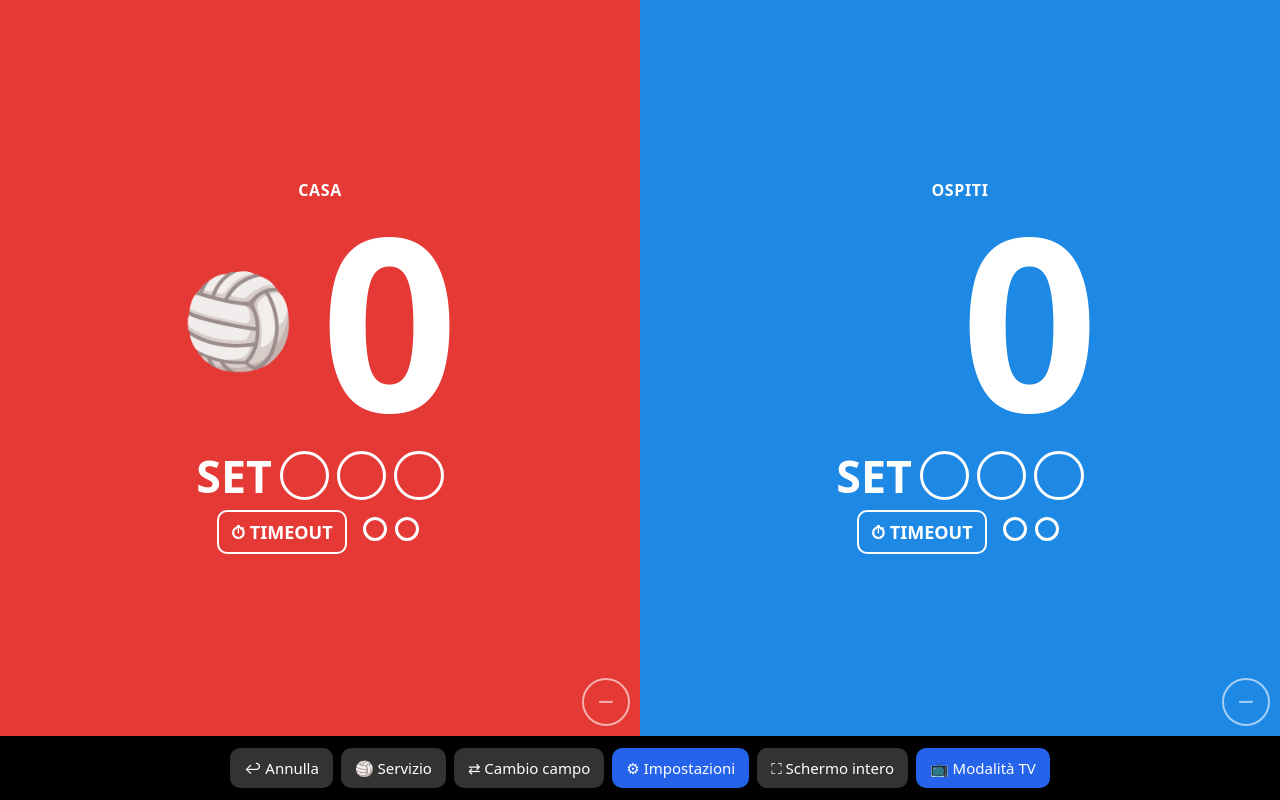
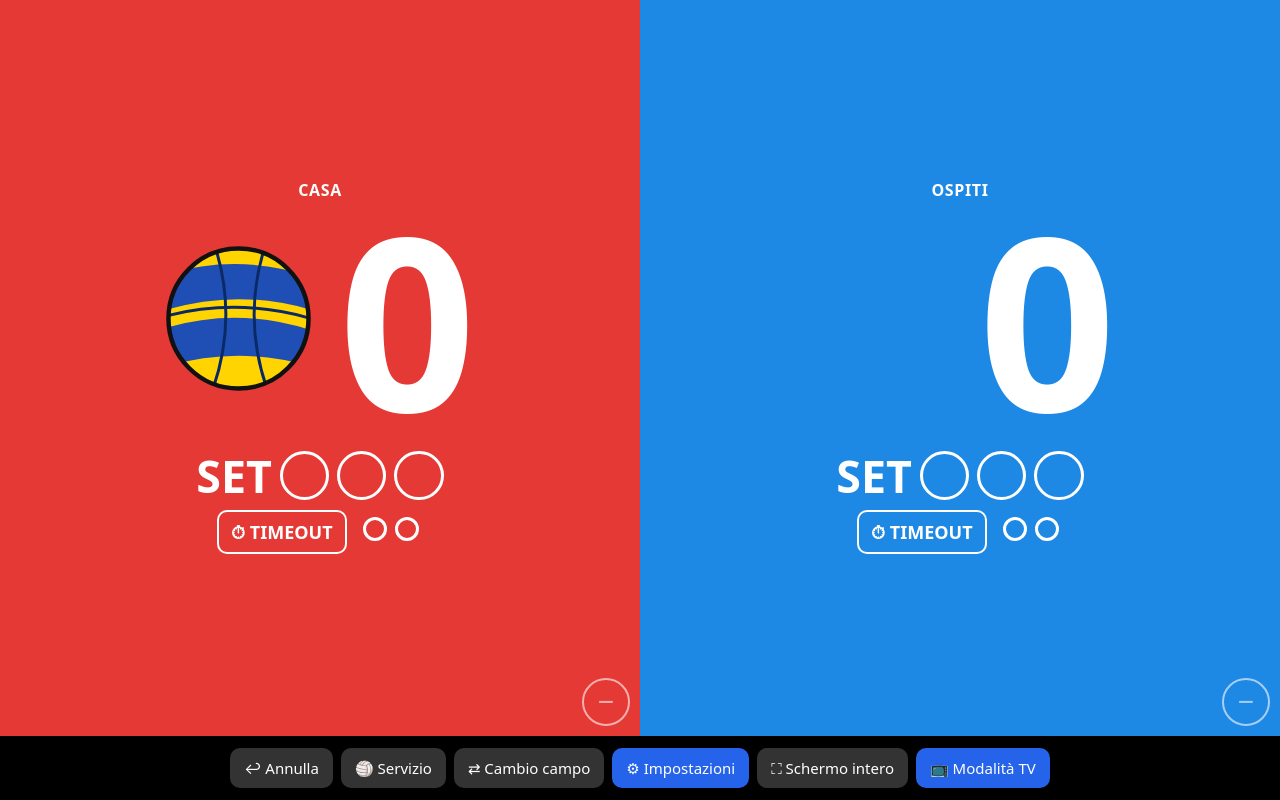
Before and after one commit to VICTORIAmarano/segnapunti, a plain HTML site: page index.html in a window 1280 px wide. Drawn offline with Linux system fonts and the light colour scheme.

Commit message:
Add files via upload

```diff
--- a/index.html
+++ b/index.html
@@ -35,7 +35,8 @@ html,body{margin:0;height:100%;overflow:hidden;font-family:system-ui,-apple-syst
 .sets{display:flex;margin-top:6px;align-items:center;font-size:3.5vw;font-weight:700}
 .dot{width:1.1em;height:1.1em;border-radius:50%;border:3px solid currentColor}
 .dot.on{background:currentColor}
-.serve{font-size:9vh;line-height:1;opacity:0;margin-right:2vw}
+.serve{display:block;width:60px;height:60px;flex-shrink:0;opacity:0;margin-right:2vw}
+.serve svg{display:block;width:100%;height:100%}
 .serve.on{opacity:1}
 .minus{position:absolute;bottom:10px;right:10px;width:48px;height:48px;border-radius:50%;border:2px solid currentColor;background:transparent;color:inherit;font-size:28px;line-height:1;opacity:.6}
 #center{position:absolute;top:8px;left:50%;transform:translateX(-50%);z-index:5;font-size:14px;color:#fff;background:#0008;padding:4px 12px;border-radius:99px;pointer-events:none;top:auto;bottom:70px}
@@ -65,8 +66,8 @@ html,body{margin:0;height:100%;overflow:hidden;font-family:system-ui,-apple-syst
 <body>
 <div id="app">
   <div id="board">
-    <div class="team" id="t0"><div class="bg"></div><div class="name"></div><div class="sc"><span class="serve" id="s0">🏐</span><div class="score">0</div></div><div class="sets"></div><div class="to"><button class="tob">⏱ TIMEOUT</button><span class="td"></span></div><button class="minus" aria-label="Togli un punto">−</button></div>
-    <div class="team" id="t1"><div class="bg"></div><div class="name"></div><div class="sc"><span class="serve" id="s1">🏐</span><div class="score">0</div></div><div class="sets"></div><div class="to"><button class="tob">⏱ TIMEOUT</button><span class="td"></span></div><button class="minus" aria-label="Togli un punto">−</button></div>
+    <div class="team" id="t0"><div class="bg"></div><div class="name"></div><div class="sc"><span class="serve" id="s0"><svg viewBox="0 0 100 100" aria-hidden="true"><defs><clipPath id="bc0"><circle cx="50" cy="50" r="47"/></clipPath></defs><g clip-path="url(#bc0)"><rect width="100" height="100" fill="#ffd400"/><path d="M-10 24 Q50 2 110 26 L110 48 Q50 26 -10 48Z" fill="#1f4fb5"/><path d="M-10 60 Q50 38 110 62 L110 86 Q50 64 -10 86Z" fill="#1f4fb5"/><path d="M-5 50 Q50 34 105 52" fill="none" stroke="#0a2a66" stroke-width="2"/><path d="M32 -5 Q52 50 30 105" fill="none" stroke="#0a2a66" stroke-width="2"/><path d="M70 -5 Q50 50 72 105" fill="none" stroke="#0a2a66" stroke-width="2"/></g><circle cx="50" cy="50" r="47" fill="none" stroke="#111" stroke-width="3"/></svg></span><div class="score">0</div></div><div class="sets"></div><div class="to"><button class="tob">⏱ TIMEOUT</button><span class="td"></span></div><button class="minus" aria-label="Togli un punto">−</button></div>
+    <div class="team" id="t1"><div class="bg"></div><div class="name"></div><div class="sc"><span class="serve" id="s1"><svg viewBox="0 0 100 100" aria-hidden="true"><defs><clipPath id="bc1"><circle cx="50" cy="50" r="47"/></clipPath></defs><g clip-path="url(#bc1)"><rect width="100" height="100" fill="#ffd400"/><path d="M-10 24 Q50 2 110 26 L110 48 Q50 26 -10 48Z" fill="#1f4fb5"/><path d="M-10 60 Q50 38 110 62 L110 86 Q50 64 -10 86Z" fill="#1f4fb5"/><path d="M-5 50 Q50 34 105 52" fill="none" stroke="#0a2a66" stroke-width="2"/><path d="M32 -5 Q52 50 30 105" fill="none" stroke="#0a2a66" stroke-width="2"/><path d="M70 -5 Q50 50 72 105" fill="none" stroke="#0a2a66" stroke-width="2"/></g><circle cx="50" cy="50" r="47" fill="none" stroke="#111" stroke-width="3"/></svg></span><div class="score">0</div></div><div class="sets"></div><div class="to"><button class="tob">⏱ TIMEOUT</button><span class="td"></span></div><button class="minus" aria-label="Togli un punto">−</button></div>
   </div>
   <div id="bar">
     <button id="bUndo">↩ Annulla</button>
@@ -157,9 +158,9 @@ var FONTS={sans:'',cond:'"Roboto Condensed","sans-serif-condensed","Arial Narrow
 function fit(){
   var W=window.innerWidth,H=window.innerHeight,port=H>W,sc=S.nameScale||1,f=S.nameFont||'sans',up=S.nameUp||'upper';
   var bh=$('board').clientHeight,ph=port?bh/2:bh;
-  var ss=S.scoreScale||1,pw=port?W:W/2,sp=Math.round(Math.max(50,Math.min((port?H*.2:H*.3)*ss,H*.42,pw*.95/1.75,(ph-H*.12-100)/1.1)));
+  var ss=S.scoreScale||1,pw=port?W:W/2,sp=Math.round(Math.max(50,Math.min((port?H*.2:H*.3)*ss,H*.42,pw*.95/2,(ph-H*.12-100)/1.1)));
   for(var j=0;j<2;j++){var te=$('t'+j),sc2=te.querySelector('.score'),sv=te.querySelector('.serve');
-    if(sc2._sp!==sp){sc2._sp=sp;sc2.style.fontSize=sp+'px';sv.style.fontSize=Math.round(sp*.38)+'px'}}
+    if(sc2._sp!==sp){sc2._sp=sp;sc2.style.fontSize=sp+'px';sv.style.width=sv.style.height=Math.round(sp*.62)+'px'}}
   for(var i=0;i<2;i++){
     var n=$('t'+i).querySelector('.name'),k=S.teams[i].name+'|'+W+'x'+H+'|'+bh+'|'+sc+f+up+'|'+sp;
     if(n._k===k)continue;
```
